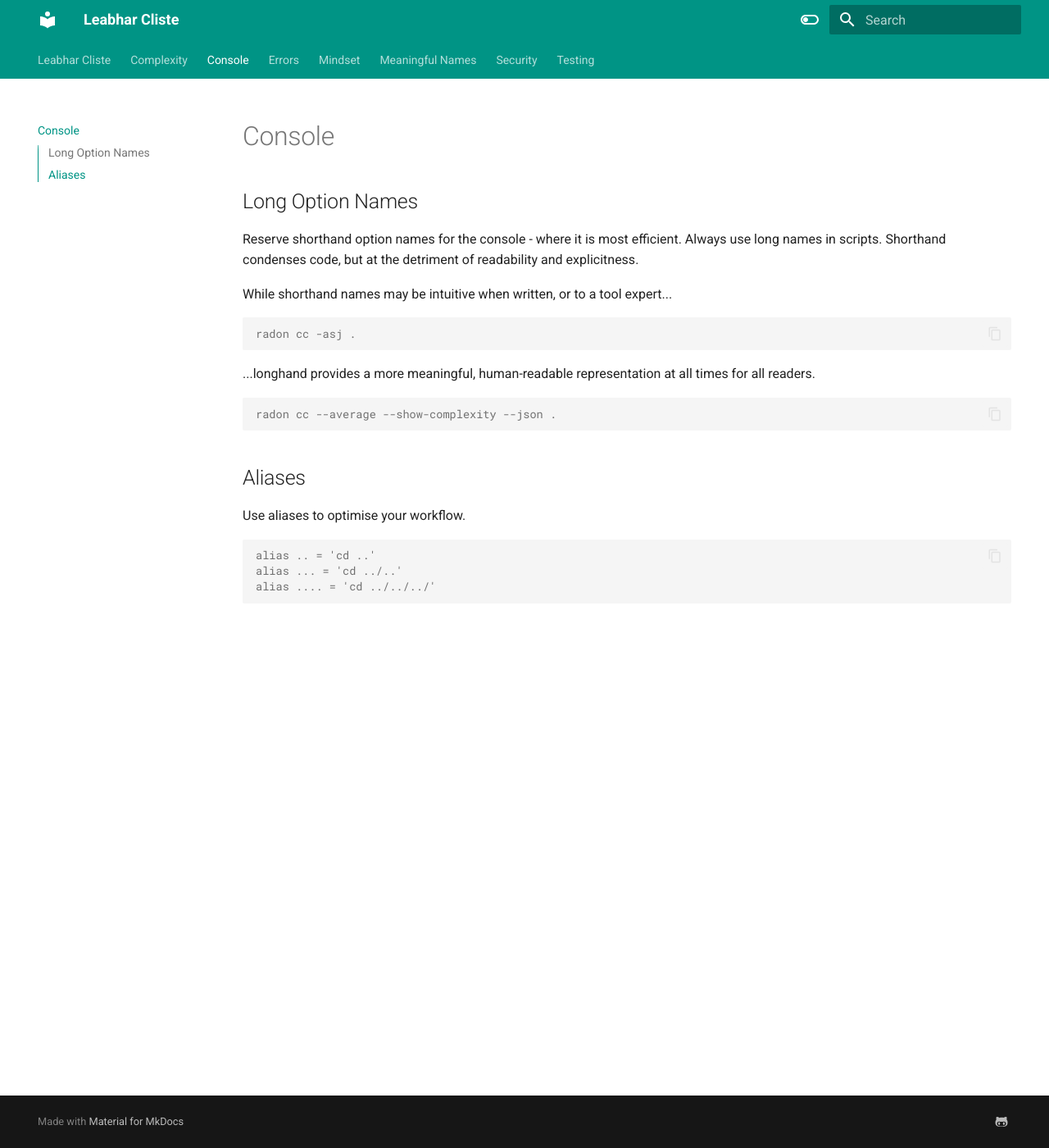
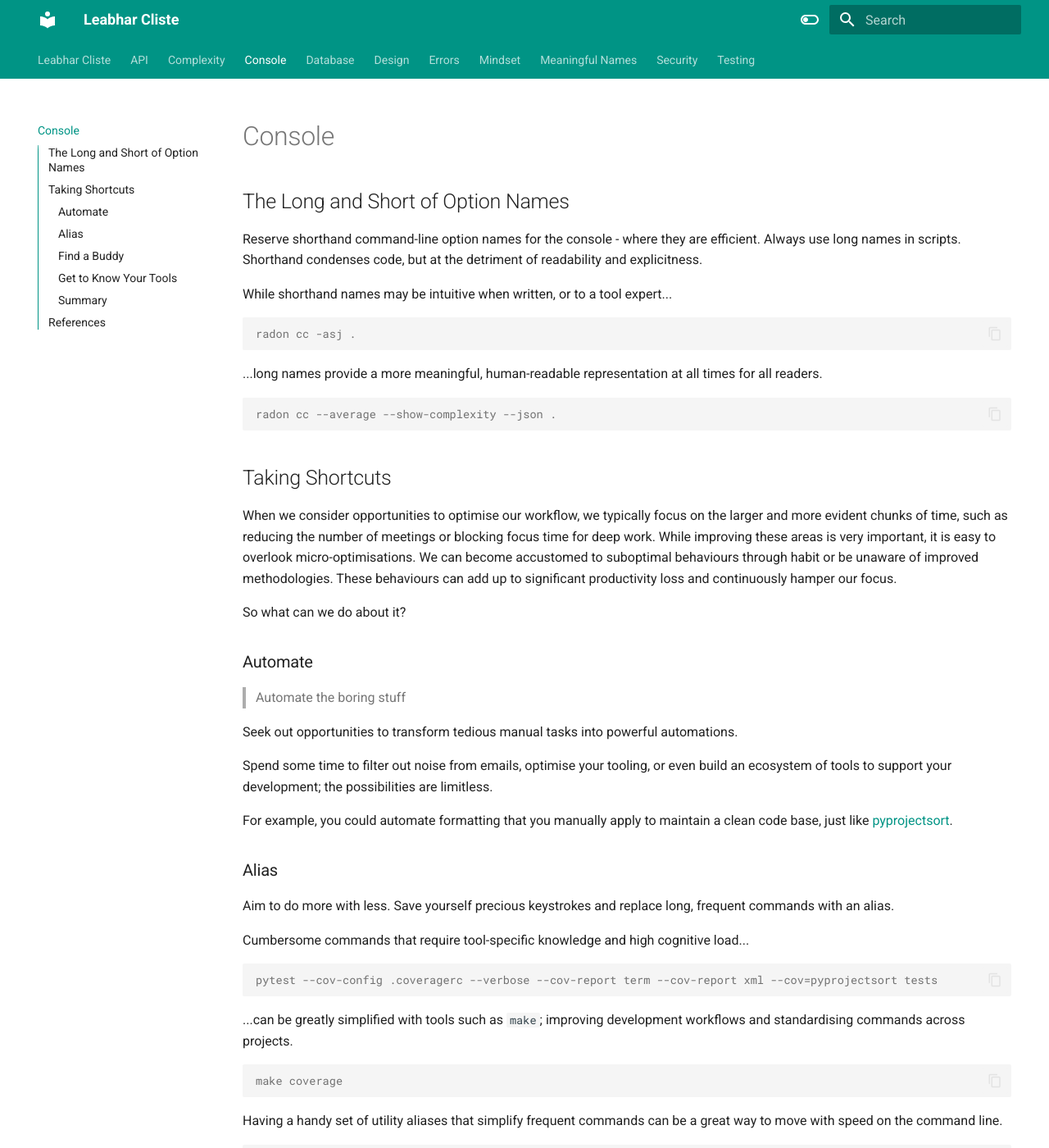
Before and after one commit to kieran-ryan/leabhar-cliste, an MkDocs documentation site: the page built from docs/console.md, in a window 1280 px wide and 1400 px high. Shown: the whole window at 82% size. Built offline with MkDocs 1.6.1 and Material for MkDocs 9.7.7, drawn with Linux system fonts in a browser that asks for light colours; some of the changed text lies outside the part shown.

Commit message:
API tenets, console automation, database design

````diff
--- a/docs/console.md
+++ b/docs/console.md
@@ -1,8 +1,8 @@
 # Console
 
-## Long Option Names
+## The Long and Short of Option Names
 
-Reserve shorthand option names for the console - where it is most efficient. Always use long names in scripts. Shorthand condenses code, but at the detriment of readability and explicitness.
+Reserve shorthand command-line option names for the console - where they are efficient. Always use long names in scripts. Shorthand condenses code, but at the detriment of readability and explicitness.
 
 While shorthand names may be intuitive when written, or to a tool expert...
 
@@ -10,18 +10,72 @@ While shorthand names may be intuitive when written, or to a tool expert...
 radon cc -asj .
 ```
 
-...longhand provides a more meaningful, human-readable representation at all times for all readers.
+...long names provide a more meaningful, human-readable representation at all times for all readers.
 
 ```console
 radon cc --average --show-complexity --json .
 ```
 
-## Aliases
+## Taking Shortcuts
 
-Use aliases to optimise your workflow.
+When we consider opportunities to optimise our workflow, we typically focus on the larger and more evident chunks of time, such as reducing the number of meetings or blocking focus time for deep work. While improving these areas is very important, it is easy to overlook micro-optimisations. We can become accustomed to suboptimal behaviours through habit or be unaware of improved methodologies. These behaviours can add up to significant productivity loss and continuously hamper our focus.
+
+So what can we do about it?
+
+### Automate
+
+> Automate the boring stuff
+
+Seek out opportunities to transform tedious manual tasks into powerful automations.
+
+Spend some time to filter out noise from emails, optimise your tooling, or even build an ecosystem of tools to support your development; the possibilities are limitless.
+
+For example, you could automate formatting that you manually apply to maintain a clean code base, just like [pyprojectsort](https://github.com/kieran-ryan/pyprojectsort).
+
+### Alias
+
+Aim to do more with less. Save yourself precious keystrokes and replace long, frequent commands with an alias.
+
+Cumbersome commands that require tool-specific knowledge and high cognitive load...
 
 ```console
+pytest --cov-config .coveragerc --verbose --cov-report term --cov-report xml --cov=pyprojectsort tests
+```
+
+...can be greatly simplified with tools such as `make`; improving development workflows and standardising commands across projects.
+
+```console
+make coverage
+```
+
+Having a handy set of utility aliases that simplify frequent commands can be a great way to move with speed on the command line.
+
+```console title="Example: Change directory alias"
 alias .. = 'cd ..'
 alias ... = 'cd ../..'
 alias .... = 'cd ../../../'
 ```
+
+### Find a Buddy
+
+Continuously confide in the feedback of others. Find people that support and identify areas where you can approve - this is one of the most valuable feedback loops you can have.
+
+A developer can get wrapped up in their own bubble of tools and ways of working. Objective, external feedback can provide a valuable, unbiased and fresh perspective that can help break from that cycle.
+
+### Get to Know Your Tools
+
+The tools we use are the bedrock of our development experience. Getting to know them well can keep us moving and make for a more effortless workflow.
+
+Despite this, many struggle with tools they use every day, such as git.
+
+How can you change this?
+
+Set aside some time every now and then to understand your keyboard shortcuts intimately. Shortcut helpers - such as [Key Promoter X](https://plugins.jetbrains.com/plugin/9792-key-promoter-x) in PyCharm - can notify you every time you clicked through a process that has an alternative keyboard shortcut. Reading the tool documentation or following a tutorial are always good options.
+
+### Summary
+
+The next time you find yourself leaving the keyboard and reaching for your mouse, ask yourself "Is there a way I could perform this task from the keyboard?", find out and give it a try.
+
+## References
+
+- [Don't use short options in scripts](https://www.youtube.com/watch?v=OKqWy2dM2Jo) - Anthony Sottile ([@asottile](https://github.com/asottile))
````
Also changed, not shown: docs/api.md (added, +29 -0 lines), docs/databases.md (added, +73 -0 lines), docs/design.md (added, +11 -0 lines), docs/index.md (+3 -0 lines).
